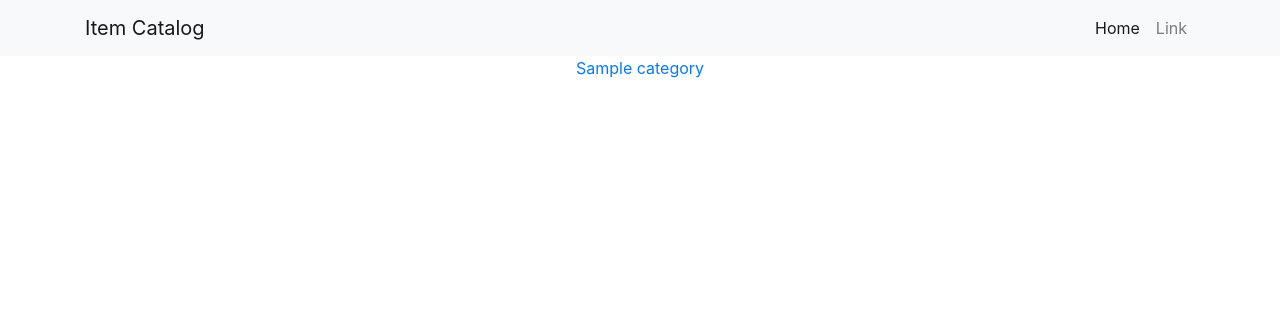
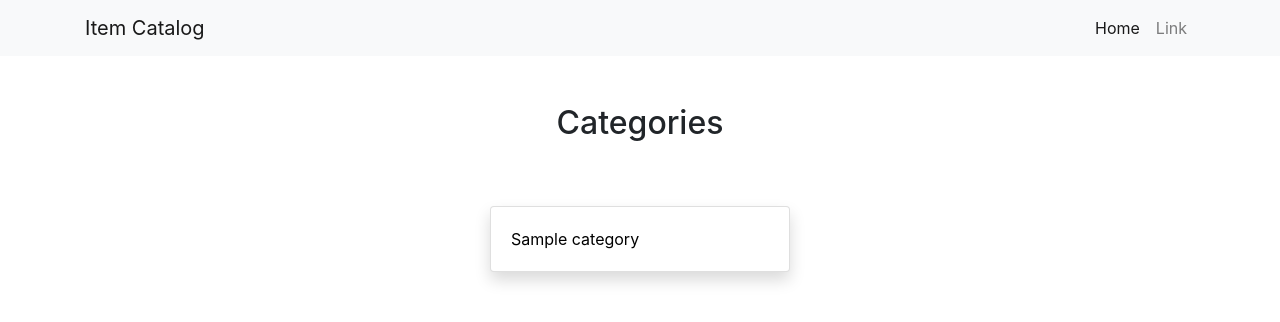
Before and after one commit to pranav1511/udacity-item-catalog, a Flask app: page / in a window 1280 px wide. Shown: the top 322 px of the page. Run offline with Flask 2, Linux system fonts and the light colour scheme; tables that the repository leaves empty hold one stand-in row (values such as "Sample post"); some libraries are stand-ins or nearby versions.

Commit message:
Create layout of catalog page

```diff
--- a/static/styles/catalog.css
+++ b/static/styles/catalog.css
@@ -0,0 +1,10 @@
+.catalog-card {
+    width: 300px;
+    color: black;
+}
+
+.catalog-card:hover {
+    color: black;
+    text-decoration: none;
+    box-shadow: 0 .125rem .25rem rgba(0,0,0,.075)!important;
+}
--- a/templates/catalog.html
+++ b/templates/catalog.html
@@ -49,9 +49,12 @@
 
     <div class="container">
         <div class="text-center">
+            <h2 class="my-5">Categories</h2>
             {% for category in categories %}
-            <a href="#">{{category.name}}</a>
-            <br> {% endfor %}
+            <a class="d-inline-block text-left shadow mx-2 my-3 catalog-card card" href="{{ url_for('show_items', category_name=category.name) }}">
+                <div class="card-body">{{category.name}}</div>
+            </a>
+            {% endfor %}
         </div>
     </div>
 </body>
```
